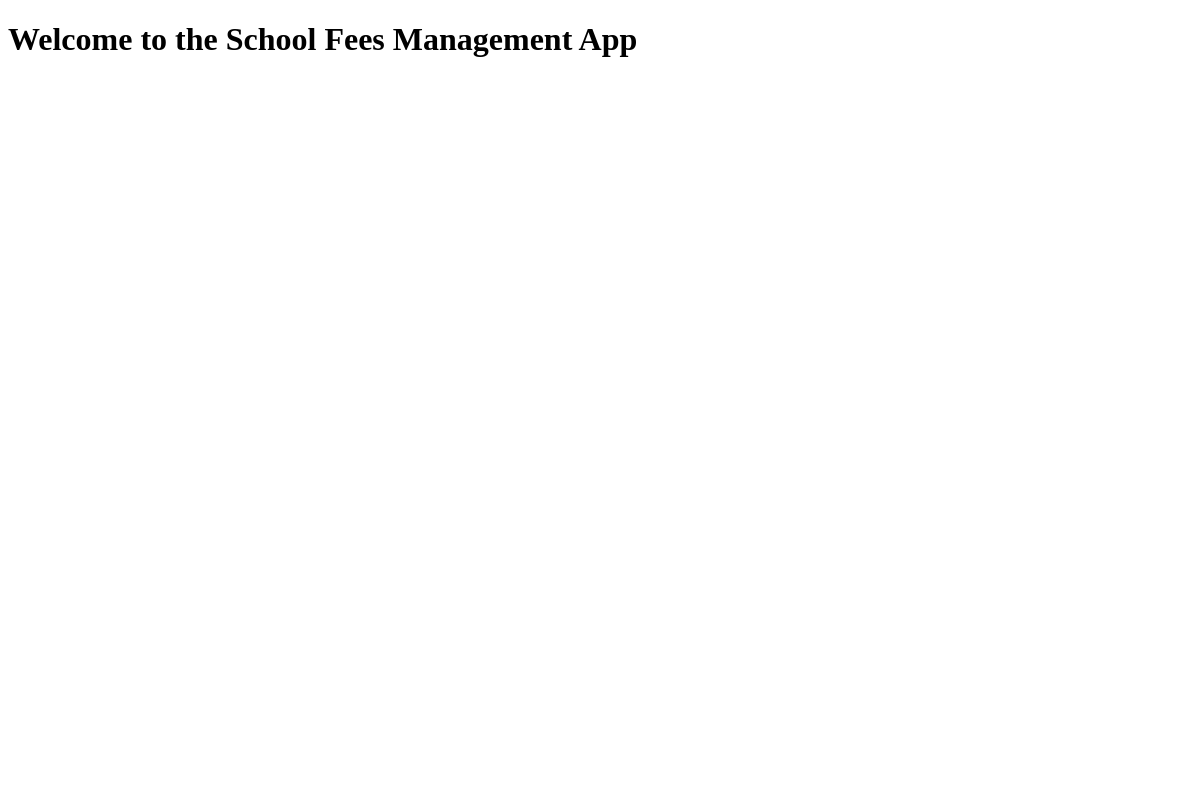
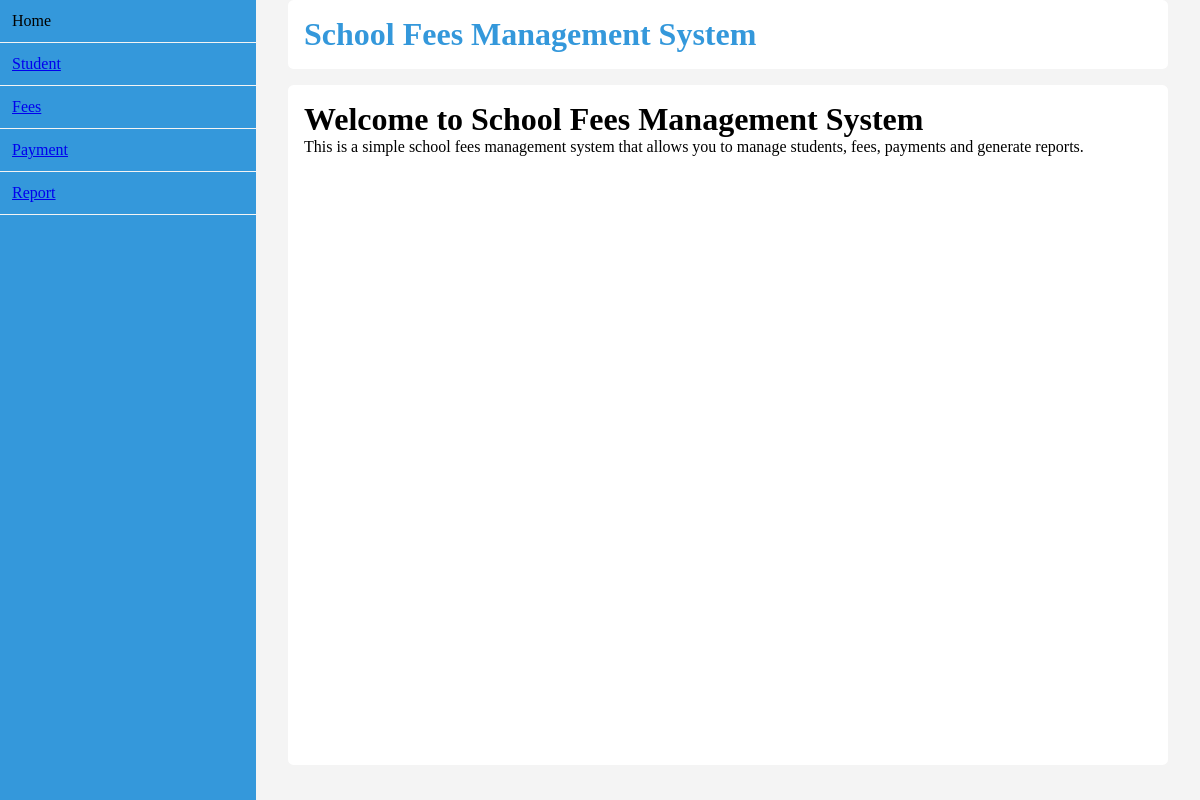
Before and after one commit to at-tawlib/school-fees-management, an Electron app: page src/html/index.html in a window 1200 px wide. Drawn offline with Linux system fonts and the light colour scheme.

Commit message:
Add packages and create the dashbaord

```diff
--- a/src/css/index.css
+++ b/src/css/index.css
@@ -0,0 +1,131 @@
+/* Define color variables in the :root */
+:root {
+  --color-red: #cc0000;
+  --color-red-light: #ff0000;
+  --color-red-dark: #660000;
+  --color-blue: #3498db;
+  --color-green: #38761d;
+  --color-white: #f4f4f4;
+  --text-color: #2c3e50; /* Dark Blue/Grey (same as secondary) */
+  --highlight-color: #e74c3c;
+  --neutral-color: #bdc3c7;
+  --color-yellow: #fc8c05;
+}
+
+body {
+  margin: 0;
+  padding: 0;
+  background-color: #f4f4f4;
+}
+/* Usage
+    background-color: var(--background-color);
+   */
+
+* {
+  box-sizing: border-box;
+  margin: 0;
+  padding: 0;
+}
+
+/* Base page styles */
+body,
+html {
+  height: 100%;
+  overflow: hidden;
+  scroll-behavior: smooth;
+  list-style-type: none;
+}
+
+button,
+input,
+select {
+  font-family: inherit;
+  font-size: 100%;
+  font-weight: inherit;
+  line-height: inherit;
+  margin: 0;
+  padding: 0;
+}
+
+input,
+select,
+button {
+  box-sizing: border-box;
+  display: block;
+  padding: 0.5rem;
+  border-radius: 0.35rem;
+}
+
+input::placeholder,
+textarea::placeholder {
+  opacity: 1;
+  color: #9ca3af;
+}
+
+button,
+[type="button"],
+[type="reset"],
+[type="submit"] {
+  -webkit-appearance: button;
+  background-image: none;
+}
+
+button,
+[role="button"] {
+  cursor: pointer;
+}
+
+.border-none {
+  border: none;
+}
+
+/* Container styles */
+.container {
+  display: flex;
+  height: 100vh;
+}
+
+/* *********************** NAV SIDEBAR *************************************** */
+nav {
+  width: 16rem;
+  position: fixed;
+  background-color: var(--color-blue);
+  display: flex;
+  flex-direction: column;
+  justify-content: space-between;
+  top: 0;
+  bottom: 0;
+  overflow-y: auto; /* Allows sidebar to scroll independently if needed */
+}
+
+nav ul li {
+  padding: 12px;
+  cursor: pointer;
+  text-align: left;
+  border-bottom: 1px solid #f4f4f4;
+}
+
+/* ****************** MAIN CONTENT *************************** */
+main {
+  width: calc(100% - 16rem);
+  margin-left: 16rem;
+  overflow-y: auto;
+  height: 96vh;
+}
+
+header {
+  padding: 1rem;
+  margin: 1rem 2rem;
+  border-radius: 0.35rem;
+  margin-top: 0;
+  background-color: white;
+  color: var(--color-blue);
+}
+
+.content {
+  margin: 1rem 2rem;
+  padding: 1rem;
+  background-color: white;
+  border-radius: 0.35rem;
+  min-height: 85vh;
+}
--- a/src/html/index.html
+++ b/src/html/index.html
@@ -7,6 +7,33 @@
     <link rel="stylesheet" href="../css/index.css" />
   </head>
   <body>
-    <h1>Welcome to the School Fees Management App</h1>
+    <div class="container">
+      <!-- -------------- NAV SIDEBAR -------------- -->
+      <nav>
+        <ul>
+          <li>Home</li>
+          <li><a href="student.html">Student</a></li>
+          <li><a href="fees.html">Fees</a></li>
+          <li><a href="payment.html">Payment</a></li>
+          <li><a href="report.html">Report</a></li>
+        </ul>
+      </nav>
+
+      <!-- --------------- MAIN SECTION ------------- -->
+      <main>
+        <header>
+          <h1>School Fees Management System</h1>
+        </header>
+
+        <!-- ------------------ MAIN CONTENT ------------ -->
+        <div class="content">
+          <h1>Welcome to School Fees Management System</h1>
+          <p>
+            This is a simple school fees management system that allows you to
+            manage students, fees, payments and generate reports.
+          </p>
+        </div>
+      </main>
+    </div>
   </body>
 </html>
```
Also changed, not shown: package.json (+7 -1 lines).
